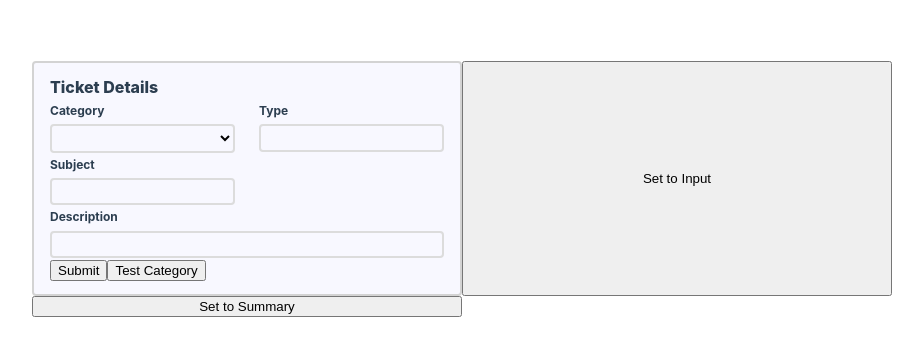
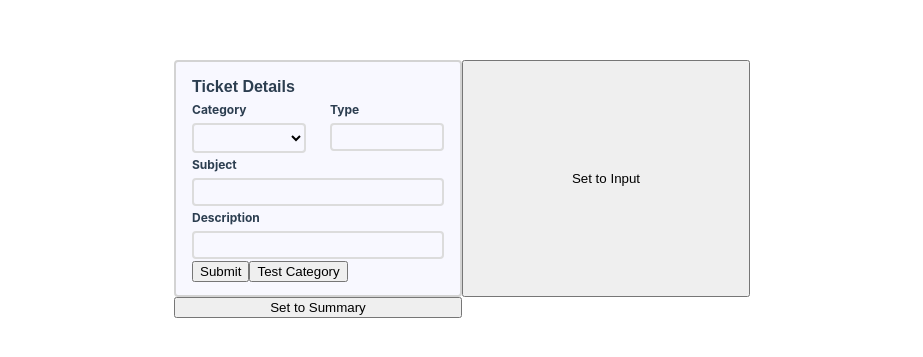
Before and after one commit to JamesPardue/VueInterface, a Vue app in the folder vue-interface/: page / in a window 1280 px wide. Shown: the part 211-568 px from the top of the page, without its empty margins (178-1101 px from the left). Built offline with nearby package versions, Linux system fonts and the light colour scheme.

Commit message:
update types when category updates

```diff
--- a/vue-interface/src/App.vue
+++ b/vue-interface/src/App.vue
@@ -15,6 +15,7 @@ type SummaryState = {
 const TestTicket: Ticket = {
   id: 999,
   category: 'software',
+  type: ['t1', 't2'],
   subject: '1111111'
 }
 
--- a/vue-interface/src/assets/main.css
+++ b/vue-interface/src/assets/main.css
@@ -41,6 +41,7 @@ a,
 }
 
 .title {
+  font-family: arial;
   font-size: 16px;
   font-weight: 800;
 }
--- a/vue-interface/src/components/TicketForm.vue
+++ b/vue-interface/src/components/TicketForm.vue
@@ -1,19 +1,47 @@
 <script setup lang="ts">
 import { ref } from 'vue'
 import InputFrame from './InputFrame.vue'
-import { type TicketCategory } from '@/definitions/TicketTypeDefintions'
+import {
+  HardwareTypes,
+  SoftwareTypes,
+  NetworkTypes,
+  InProcessingTypes,
+  type TicketCategory
+} from '@/definitions/TicketTypeDefintions'
 
 const categorySelected = ref<TicketCategory>(null)
 const typesSelected = ref([])
 const subjectText = ref('')
 const descriptionText = ref('')
 
+const categoryTypes = ref<string[]>([])
 const showTypeSelection = ref(false)
 
 // defineEmits<{
 //     (e: 'changeState', value: number): void
 // }>()
 defineEmits(['changeToSummaryState'])
+
+function updateTypes(target: HTMLSelectElement) {
+  typesSelected.value = []
+
+  switch (target.value) {
+    case 'hardware':
+      categoryTypes.value = HardwareTypes
+      break
+    case 'software':
+      categoryTypes.value = SoftwareTypes
+      break
+    case 'network':
+      categoryTypes.value = NetworkTypes
+      break
+    case 'in-processing':
+      categoryTypes.value = InProcessingTypes
+      break
+    default:
+      categoryTypes.value = []
+  }
+}
 </script>
 
 <template>
@@ -21,7 +49,11 @@ defineEmits(['changeToSummaryState'])
     <div class="title">Ticket Details</div>
     <div class="inputs">
       <InputFrame label="Category" @click="() => (showTypeSelection = false)">
-        <select v-model="categorySelected" class="inputStyle">
+        <select
+          v-model="categorySelected"
+          @change="updateTypes($event.target as HTMLSelectElement)"
+          class="inputStyle"
+        >
           <option value="hardware">Hardware</option>
           <option value="software">Software</option>
           <option value="network">Network</option>
@@ -33,7 +65,7 @@ defineEmits(['changeToSummaryState'])
         <div @click="showTypeSelection = !showTypeSelection" class="inputStyle multiSelectDisplay">
           <span v-for="(type, index) in typesSelected" :key="index"
             >{{ type }}
-            <span v-if="index != Object.keys(typesSelected).length - 1">, </span>
+            <span v-if="index != Object.keys(typesSelected).length - 1">| </span>
           </span>
         </div>
         <select
@@ -43,13 +75,15 @@ defineEmits(['changeToSummaryState'])
           class="inputStyle multiSelectStyle"
         >
           <option disabled value="">Hold Ctrl/Command to select multiple</option>
-          <option>A</option>
-          <option>B</option>
-          <option>C</option>
+          <option v-for="(type, index) in categoryTypes" :key="index">{{ type }}</option>
         </select>
       </InputFrame>
 
-      <InputFrame label="Subject" @click="() => (showTypeSelection = false)">
+      <InputFrame
+        label="Subject"
+        @click="() => (showTypeSelection = false)"
+        :style="{ gridColumn: '1 / span 2' }"
+      >
         <input v-model="subjectText" class="inputStyle" />
       </InputFrame>
 
@@ -103,14 +137,16 @@ defineEmits(['changeToSummaryState'])
   border-radius: 4px;
   padding: 4px 2px;
   font-family: arial;
+  font-size: 14px;
 }
 input:focus {
   background: white;
 }
 
 .multiSelectDisplay {
-  font-size: 12px;
+  font-size: 14px;
   min-height: 28px;
+  padding: 0px 4px;
 }
 
 .multiSelectStyle {
--- a/vue-interface/src/definitions/TicketTypeDefintions.ts
+++ b/vue-interface/src/definitions/TicketTypeDefintions.ts
@@ -1,7 +1,20 @@
 export type TicketCategory = null | 'hardware' | 'software'
+
+export const HardwareTypes = ['Laptop', 'Mobile', 'Peripherals', 'Desk Phone', 'Printers', 'Other']
+export const SoftwareTypes = [
+  'Teams/Zoom',
+  'Mobile Blackberry',
+  'Adobe',
+  'Outlook',
+  'Microsoft Office',
+  'Other'
+]
+export const NetworkTypes = ['Network Access', 'Connectivity', 'VPN', 'Drivers', 'Other']
+export const InProcessingTypes = ['Access Badge', 'Common Access Card (CAC)', 'SIPR', 'Trello']
 
 export type Ticket = {
   id: number
   category: TicketCategory
+  type: String[]
   subject: String
 }
```
